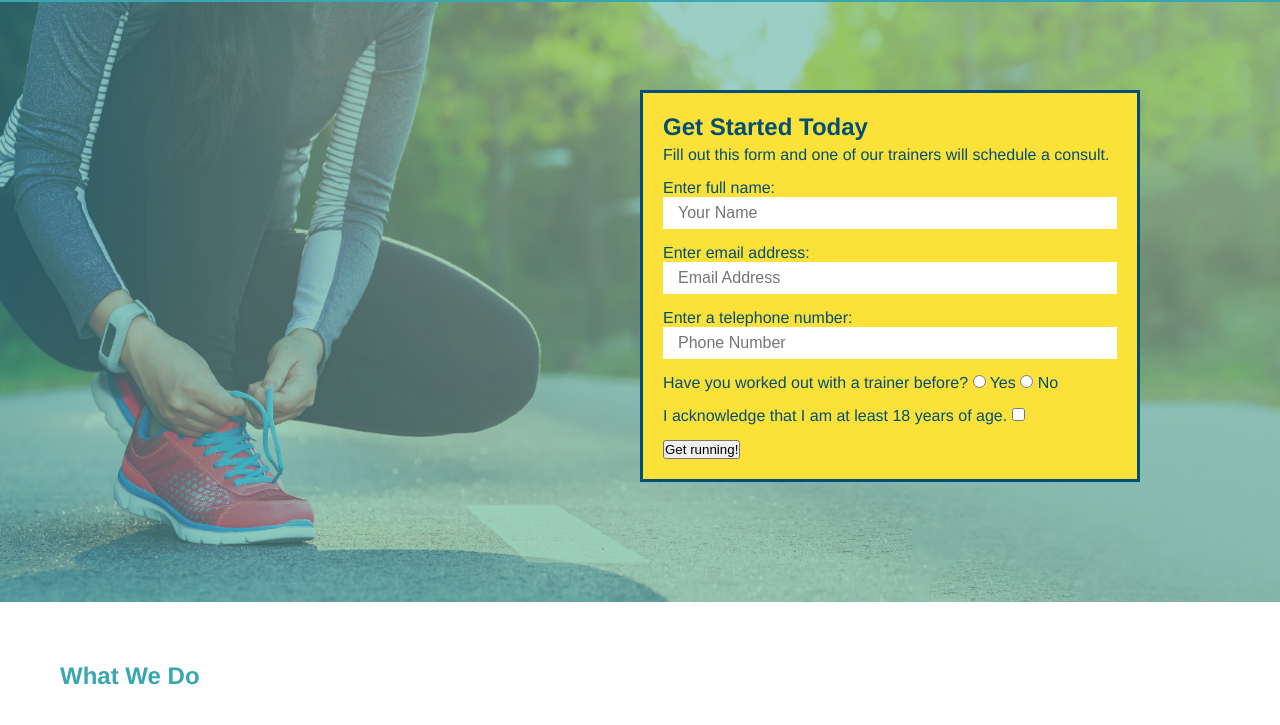
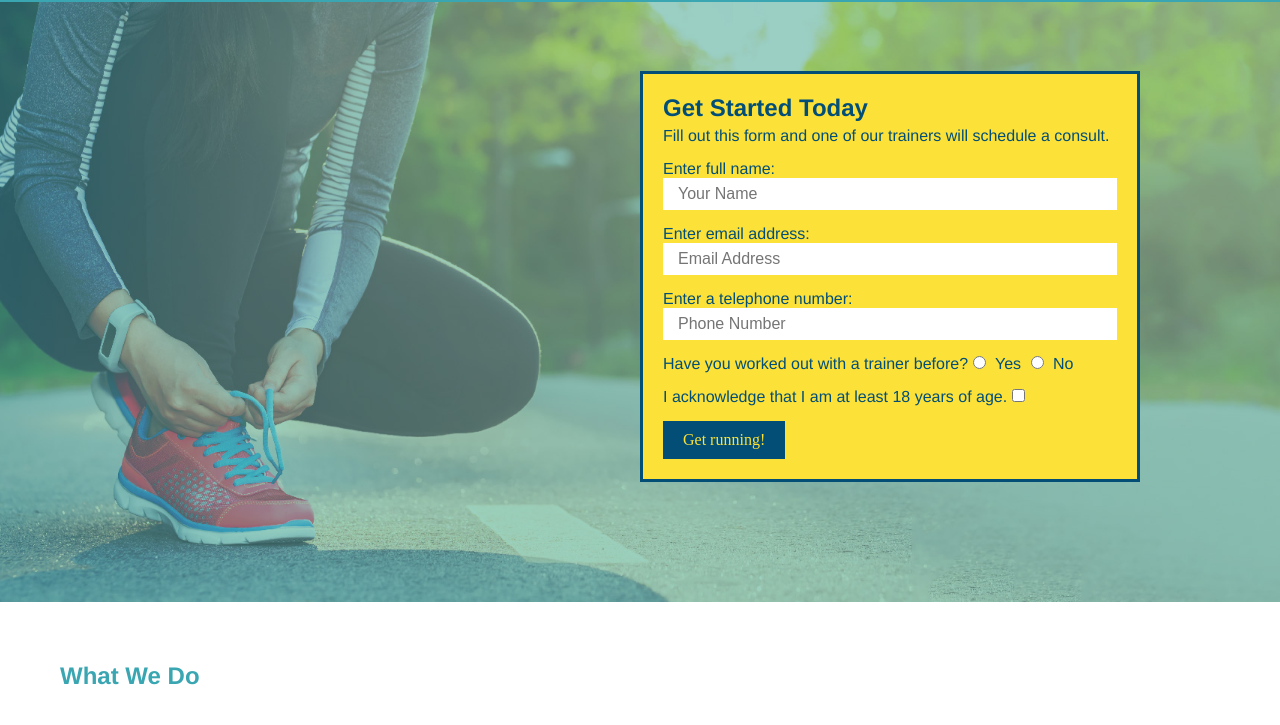
Before and after one commit to MichaelDevries1/run-buddy, a plain HTML site: page index.html in a window 1280 px wide. Shown: the part 75-800 px from the top of the page. Drawn offline with Linux system fonts and the light colour scheme.

Commit message:
Styled the checkbox and button within the hero banner

```diff
--- a/assets/css/style.css
+++ b/assets/css/style.css
@@ -120,3 +120,17 @@ section {
     width: 100%;
     margin-bottom: 15px;
 }
+
+
+.prev-trainer {
+    margin: 0 5px;
+}
+
+
+.hero-form button {
+    color: #fce138;
+    background-color: #024e76;
+    padding: 10px 20px;
+    border: none;
+    font: 16px bold;
+}
--- a/index.html
+++ b/index.html
@@ -49,9 +49,9 @@
                     <p>
                         Have you worked out with a trainer before?
                         <input type="radio" name="trainer-confirm" id="trainer-yes" />
-                        <label for="trainer-yes">Yes</label>
+                        <label class="prev-trainer" for="trainer-yes">Yes</label>
                         <input type="radio" name="trainer-confirm" id="trainer-no" />
-                        <label for="trainer-no">No</label>
+                        <label class="prev-trainer" for="trainer-no">No</label>
                     </p>
                     <!--checkbox-->
                     <p>
```
